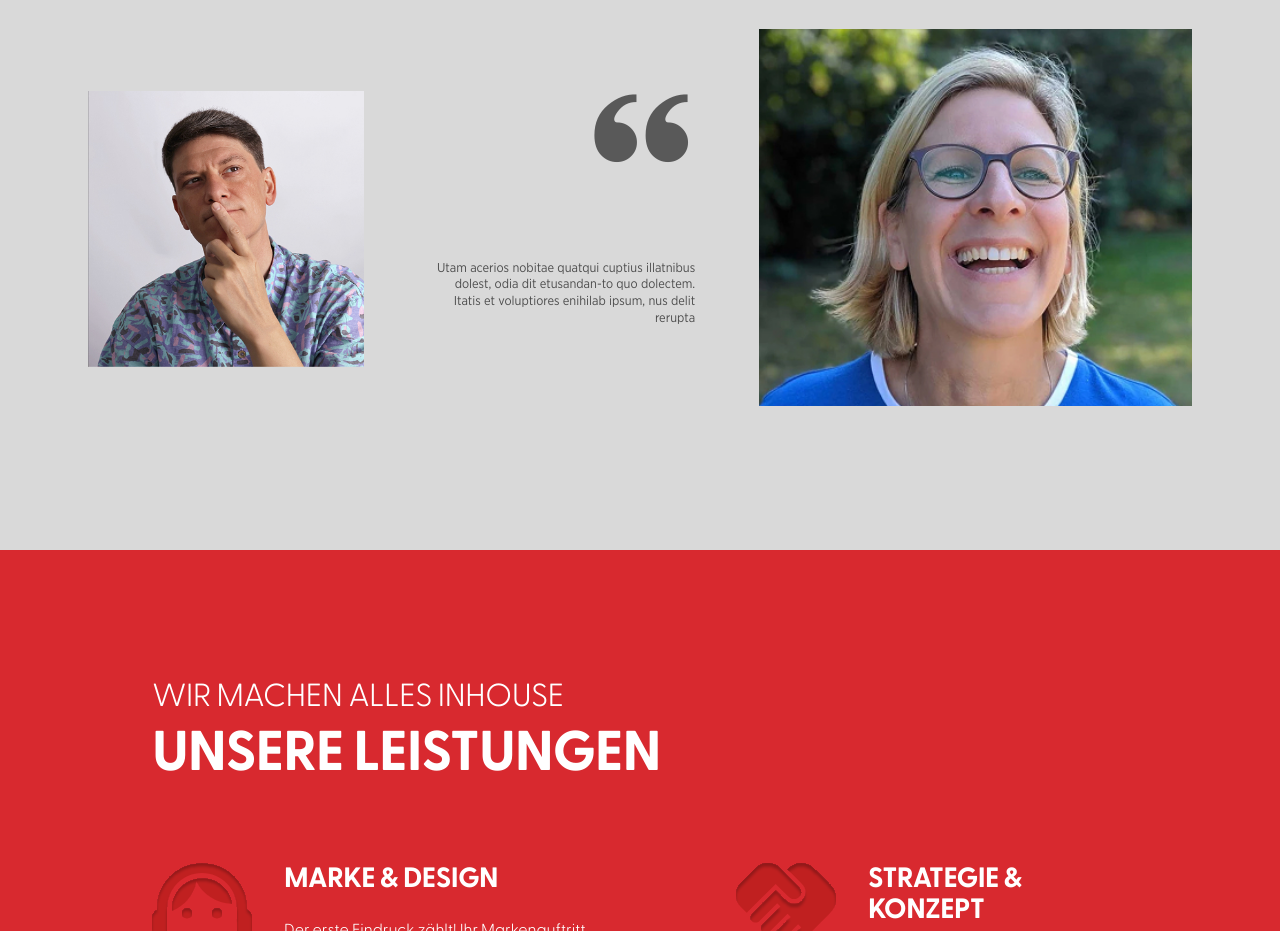
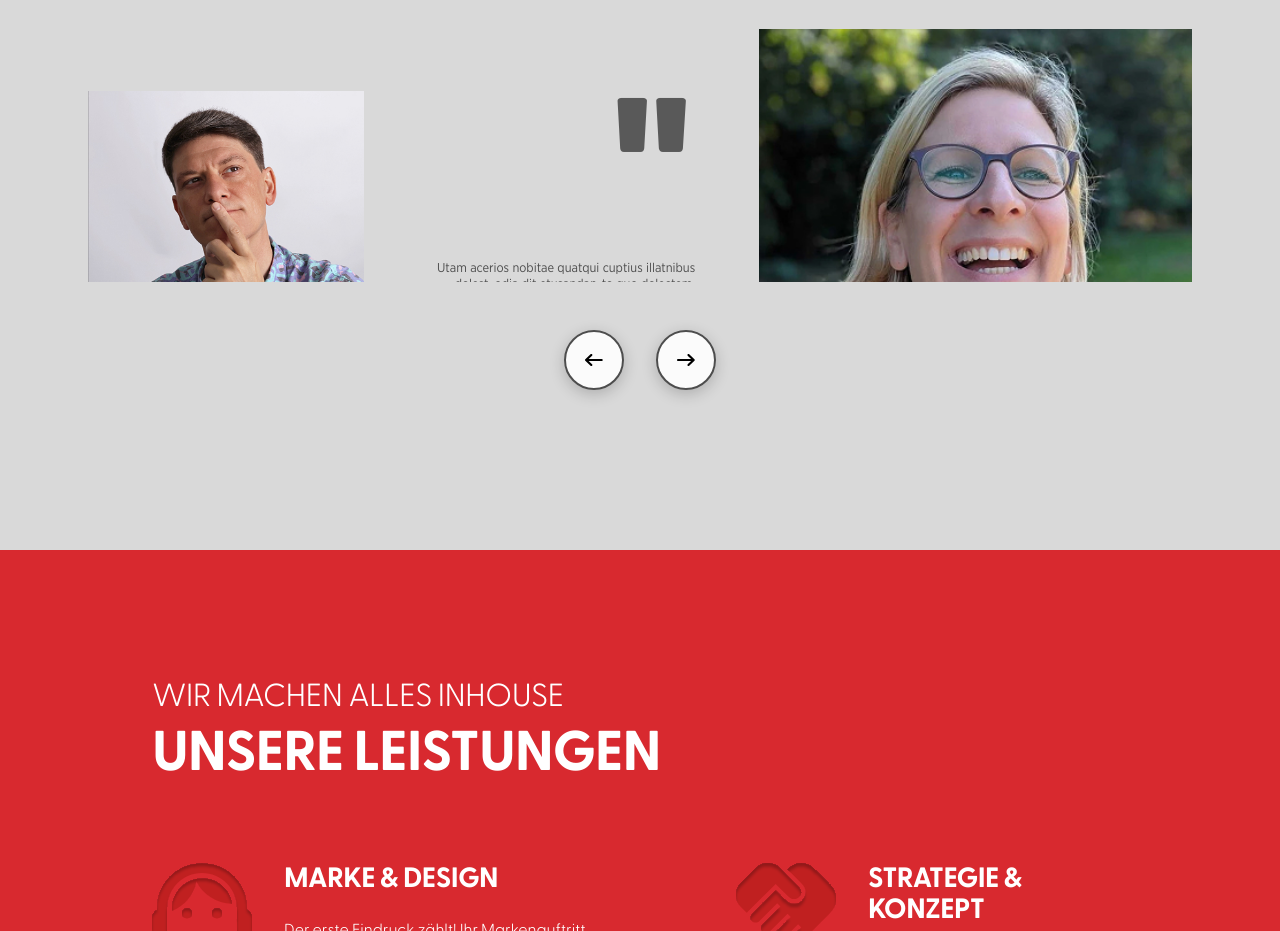
Before and after one commit to felixseeger/tz25, a Vue app: page / in a window 1280 px wide. Shown: the part 3480-4411 px from the top of the page. Built offline with nearby package versions, Linux system fonts and the light colour scheme; a web font is replaced by a local one.

Commit message:
Fix team carousel navigation and make it horizontal

```diff
--- a/src/assets/scss/components/_team-section.scss
+++ b/src/assets/scss/components/_team-section.scss
@@ -219,13 +219,43 @@
 /* Custom positioning for the horizontal navigation in the team section */
 .team-carousel {
   position: relative; /* Ensure the carousel has a position context for absolute positioning */
+}
 
-  .horizontal-nav.team-nav {
-    position: absolute;
-    bottom: -5rem; /* Position further below the carousel for better visibility */
-    left: 50%;
-    transform: translateX(-50%);
-    z-index: 100; /* Ensure it's above other elements */
-    margin-top: 0; /* Override the default margin-top */
+/* Team navigation styles */
+.team-navigation-container {
+  display: flex;
+  justify-content: center;
+  gap: 2rem;
+  margin: 2rem auto;
+  z-index: 100;
+}
+
+.team-nav-button {
+  width: 60px;
+  height: 60px;
+  border-radius: 50%;
+  display: flex;
+  align-items: center;
+  justify-content: center;
+  cursor: pointer;
+  transition: all 0.3s ease;
+  box-shadow: 0 4px 15px rgba(0, 0, 0, 0.2);
+  background-color: rgba(255, 255, 255, 0.9);
+  border: 2px solid #4D4D4D;
+
+  &:hover {
+    background-color: white;
+    transform: translateY(-2px);
+    box-shadow: 0 6px 20px rgba(0, 0, 0, 0.25);
+  }
+
+  &:active {
+    transform: translateY(0);
   }
 }
+
+.team-nav-arrow {
+  width: 30px;
+  height: 30px;
+  filter: brightness(0); /* Make the SVG black */
+}
--- a/src/components/sections/TeamSection.vue
+++ b/src/components/sections/TeamSection.vue
@@ -31,7 +31,7 @@
             <!-- Middle column with quote -->
             <div class="team-carousel__item team-carousel__item--quote">
               <div class="quote">
-                <span class="quote-mark">“</span>
+                <span class="quote-mark">"</span>
                 <p class="quote-text">Utam acerios nobitae quatqui cuptius illatnibus dolest, odia dit etusandan-to quo dolectem. Itatis et voluptiores enihilab ipsum, nus delit rerupta</p>
               </div>
             </div>
@@ -79,7 +79,7 @@
             <!-- Right column with quote -->
             <div class="team-carousel__item team-carousel__item--quote">
               <div class="quote">
-                <span class="quote-mark">“</span>
+                <span class="quote-mark">"</span>
                 <p class="quote-text">Utam acerios nobitae quatqui cuptius illatnibus dolest, odia dit etusandan-to quo dolectem. Itatis et voluptiores enihilab ipsum, nus delit rerupta</p>
               </div>
             </div>
@@ -90,7 +90,7 @@
             <!-- Left column with quote -->
             <div class="team-carousel__item team-carousel__item--quote">
               <div class="quote">
-                <span class="quote-mark">“</span>
+                <span class="quote-mark">"</span>
                 <p class="quote-text">Utam acerios nobitae quatqui cuptius illatnibus dolest, odia dit etusandan-to quo dolectem. Itatis et voluptiores enihilab ipsum, nus delit rerupta</p>
               </div>
             </div>
@@ -116,7 +116,14 @@
             </div>
           </div>
         </div>
-        <HorizontalNavigation @prev="scrollLeft" @next="scrollRight" class="team-nav light" />
+      </div>
+      <div class="team-navigation-container">
+        <button class="team-nav-button team-nav-button--prev" @click="scrollLeft">
+          <img src="../../assets/images/arrow_left.svg" alt="Previous" class="team-nav-arrow">
+        </button>
+        <button class="team-nav-button team-nav-button--next" @click="scrollRight">
+          <img src="../../assets/images/arrow_right.svg" alt="Next" class="team-nav-arrow">
+        </button>
       </div>
     </div>
   </section>
@@ -124,13 +131,11 @@
 
 <script>
 import { ref, onMounted, onUnmounted } from 'vue';
-import { HorizontalNavigation } from './../base';
 import { LazyImage } from './../ui';
 
 export default {
   name: 'TeamSection',
   components: {
-    HorizontalNavigation,
     LazyImage
   },
   setup() {
```
